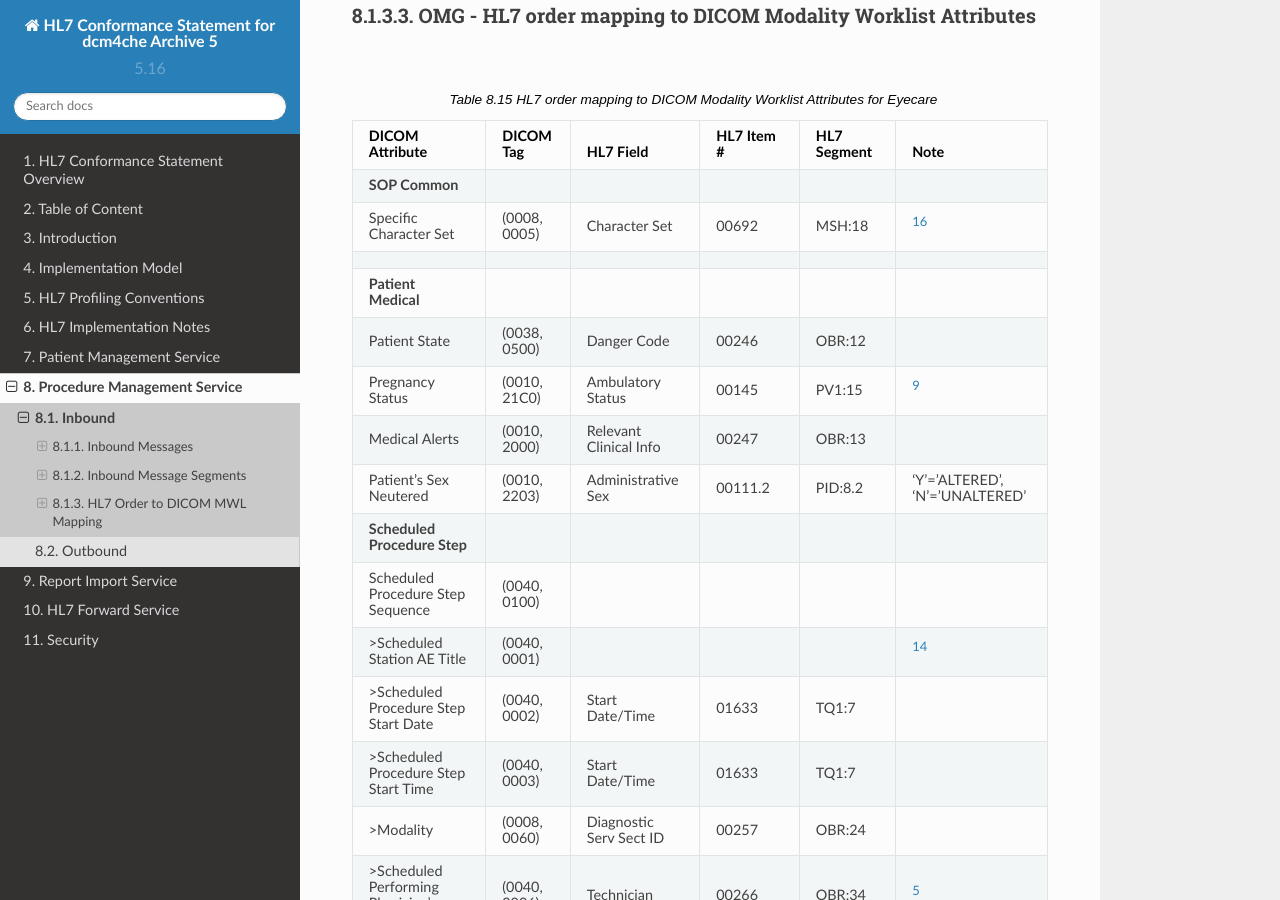
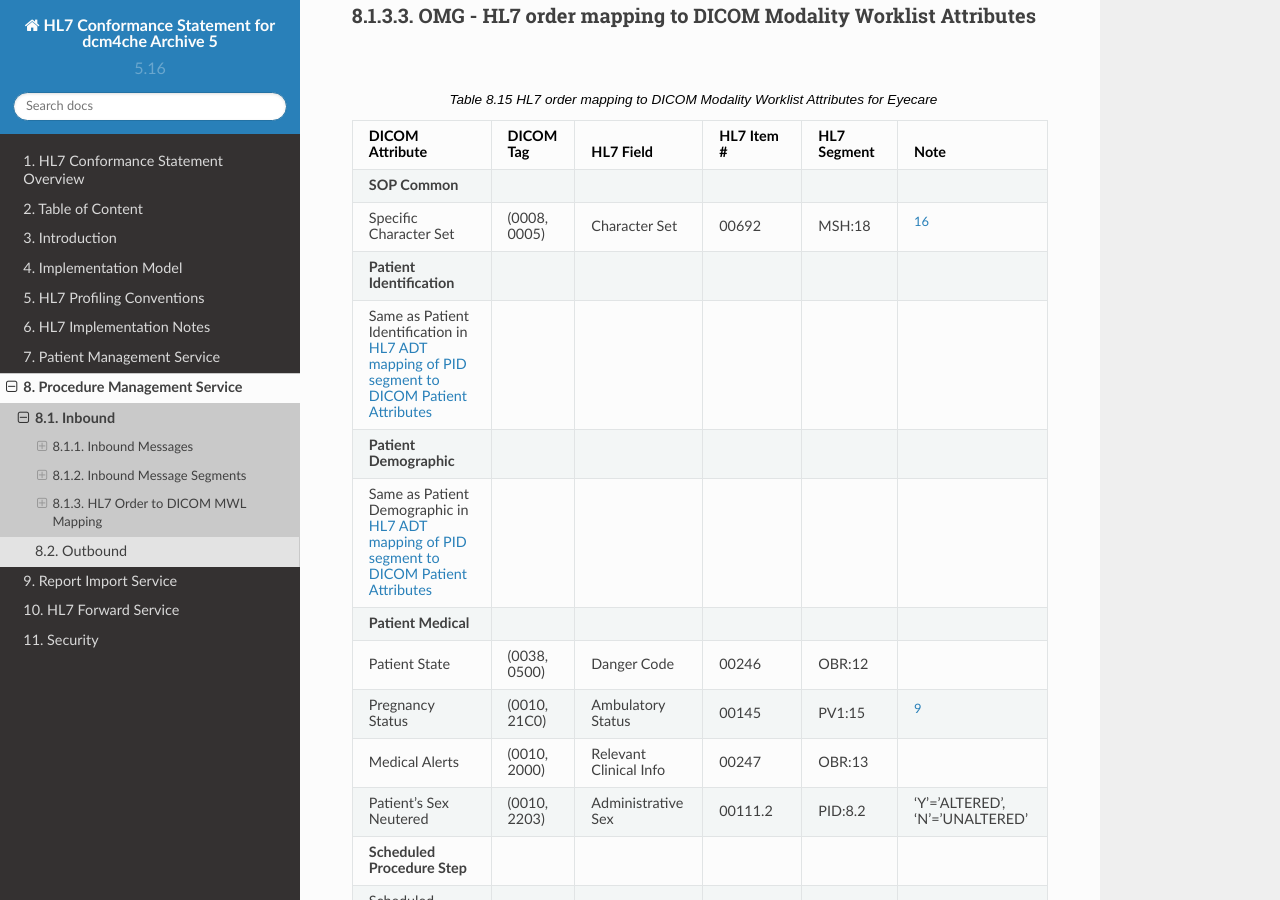
Before and after one commit to dcm4che/dcm4chee-arc-hl7cs, a Sphinx documentation site: the page built from source/orm/inbound.rst, in a window 1280 px wide and 900 px high, scrolled down 20267 px. Built offline with Sphinx 7.4.7 and the Read the Docs theme 2.0.0, drawn with Linux system fonts in a browser that asks for light colours.

Commit message:
fix build errors

```diff
--- a/source/orm/inbound.rst
+++ b/source/orm/inbound.rst
@@ -652,7 +652,10 @@
 
    **SOP Common**
    Specific Character Set, "(0008, 0005)", Character Set, 00692, MSH:18, [#Note15]_
-
+   **Patient Identification**
+   Same as Patient Identification in :ref:`adt_in_pid_dicom`
+   **Patient Demographic**
+   Same as Patient Demographic in :ref:`adt_in_pid_dicom`
    **Patient Medical**
    Patient State, "(0038, 0500)", Danger Code, 00246, OBR:12
    Pregnancy Status, "(0010, 21C0)", Ambulatory Status, 00145, PV1:15, [#Note8]_
```
